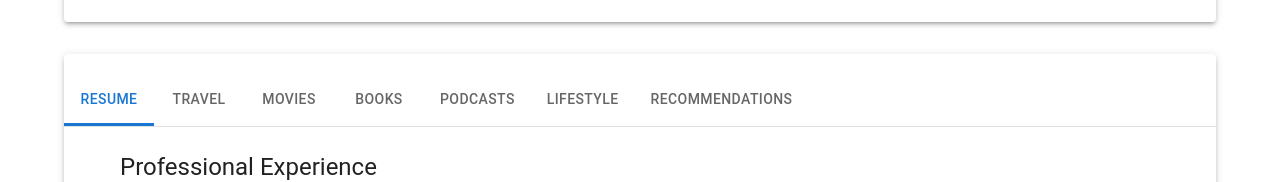
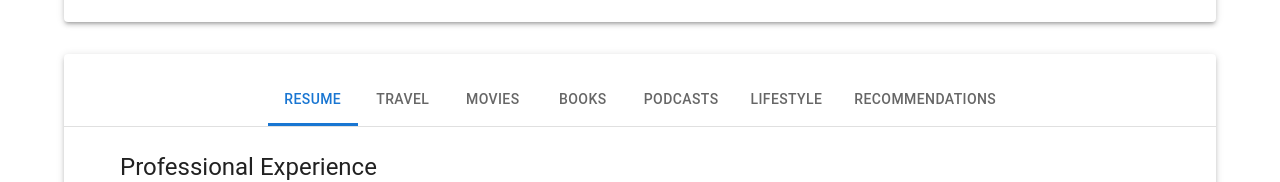
Before and after one commit to brianlen/my-first-next-app, a Next.js app: page /my-first-next-app/ in a window 1280 px wide. Shown: the part 267-449 px from the top of the page. Built offline with nearby package versions, Linux system fonts and the light colour scheme; some icons are missing.

Commit message:
Add interactive background, transform, and transition on hover on Tabs

```diff
--- a/src/app/page.tsx
+++ b/src/app/page.tsx
@@ -1307,10 +1307,18 @@ export default function Home() {
               onChange={handleTabChange}
               aria-label="portfolio tabs"
               variant="scrollable"
-              scrollButtons="auto"
+              scrollButtons={false}
               sx={{
                 '.MuiTabs-indicator': {
                   height: 3,
+                },
+                '& .MuiTabs-flexContainer': {
+                  justifyContent: 'center',
+                },
+                '& .MuiTab-root:hover': {
+                  backgroundColor: 'rgba(0, 0, 0, 0.04)',
+                  transform: 'scale(1.05)',
+                  transition: 'all 0.2s ease-in-out',
                 },
               }}
             >
```
